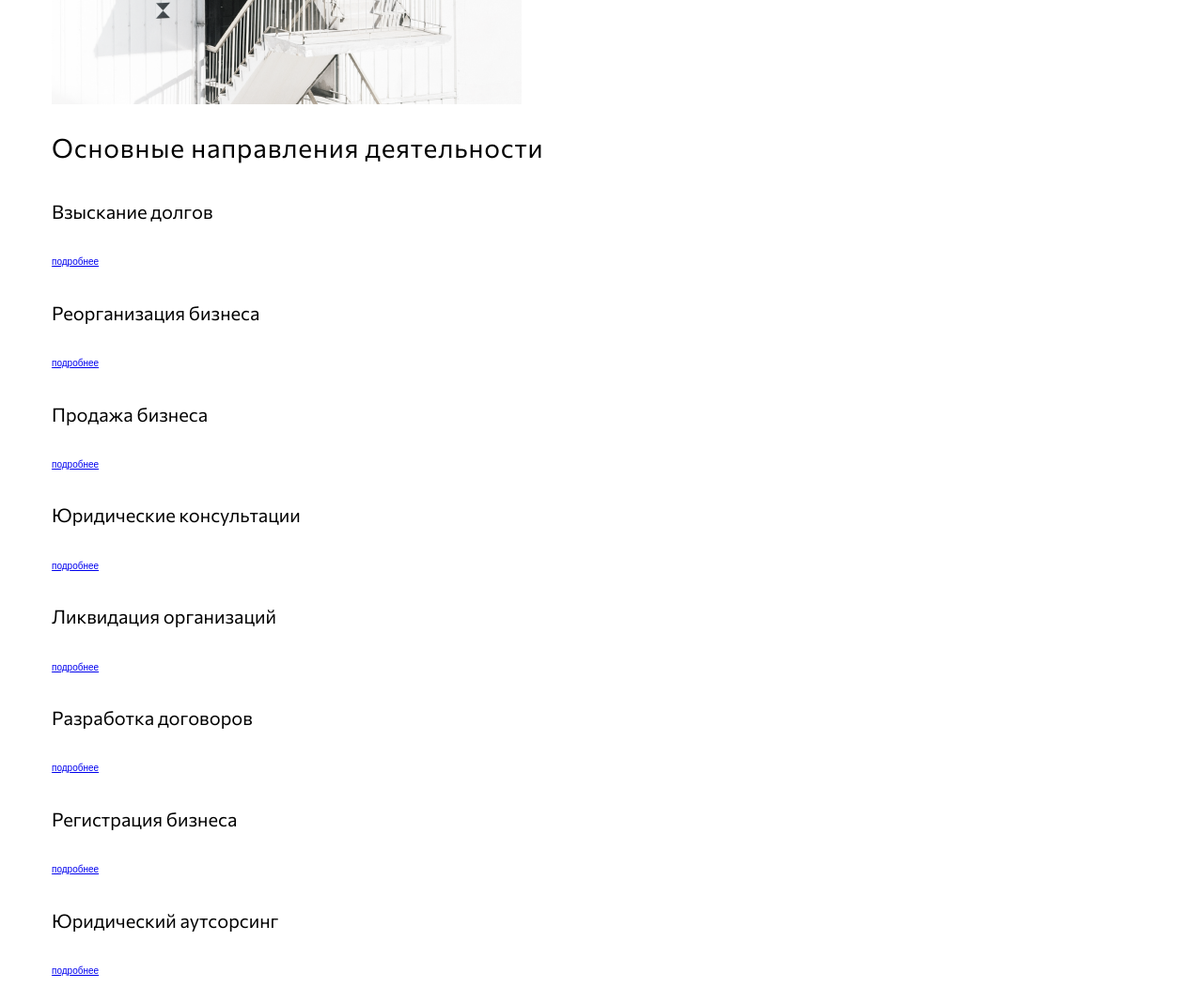
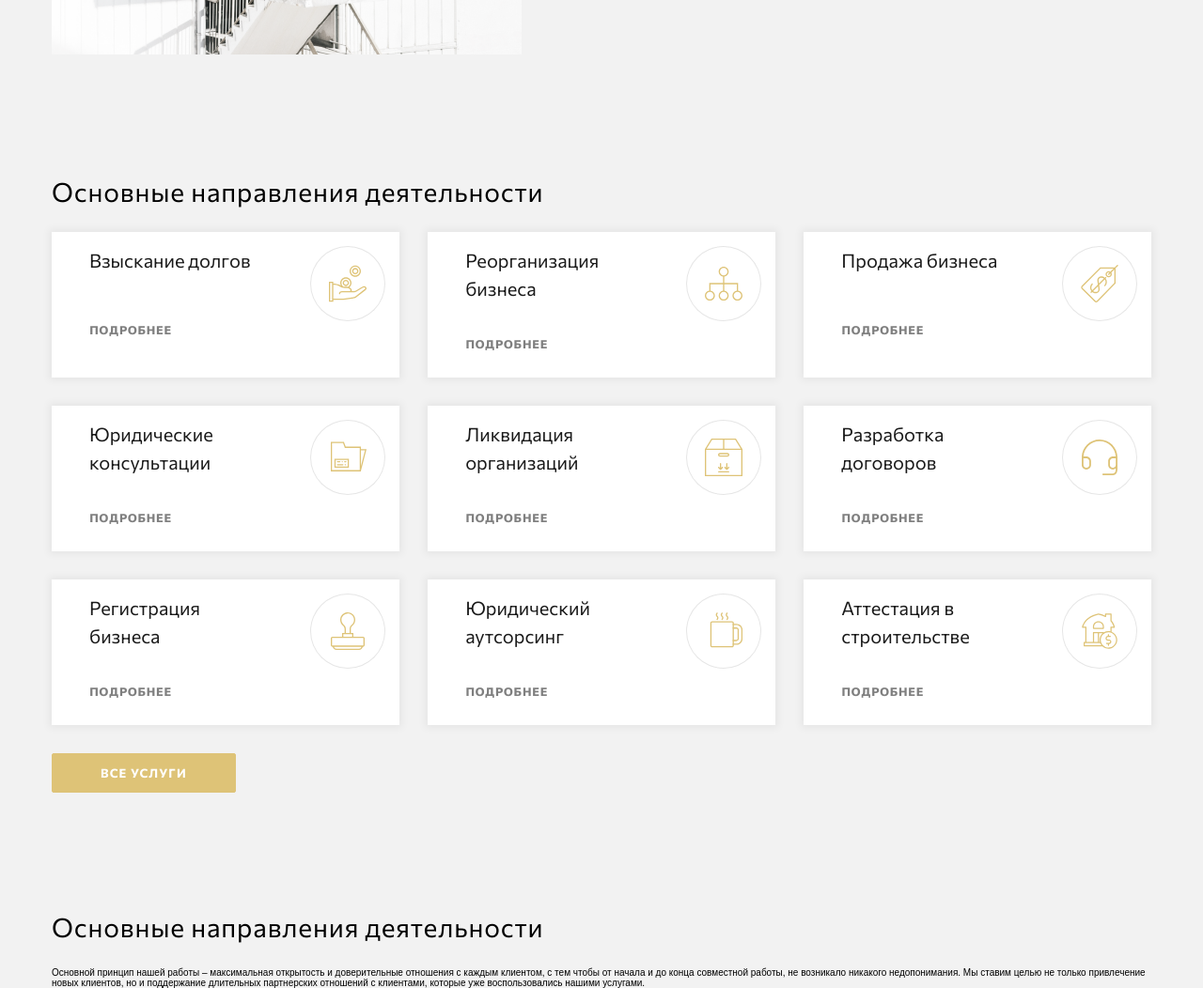
Before and after one commit to KarinaMasalova/MK, a website built with webpack: page index.html in a window 1280 px wide. Shown: the part 1620-2672 px from the top of the page at 94% size. Built offline with nearby package versions, Linux system fonts and the light colour scheme.

Commit message:
feat: add styles to directions section

```diff
--- a/index.html
+++ b/index.html
@@ -115,14 +115,14 @@
                             </div>
                             <a class="direction__detailed" href="#" target=_blank>подробнее</a>
                         </div>
-                        <div class="directon">
+                        <div class="direction">
                             <div class="direction__description">
                                 <h5 class="direction__title">Реорганизация бизнеса</h5>
                                 <span class="direction__img direction__img_reorganization"></span>
                             </div>
                             <a class="direction__detailed" href="#" target=_blank>подробнее</a>
                         </div>
-                        <div class="directon">
+                        <div class="direction">
                             <div class="direction__description">
                                 <h5 class="direction__title">Продажа бизнеса</h5>
                                 <span class="direction__img direction__img_sale"></span>
@@ -136,14 +136,14 @@
                             </div>
                             <a class="direction__detailed" href="#" target=_blank>подробнее</a>
                         </div>
-                        <div class="directon">
+                        <div class="direction">
                             <div class="direction__description">
                                 <h5 class="direction__title">Ликвидация организаций</h5>
                                 <span class="direction__img direction__img_liquidation"></span>
                             </div>
                             <a class="direction__detailed" href="#" target=_blank>подробнее</a>
                         </div>
-                        <div class="directon">
+                        <div class="direction">
                             <div class="direction__description">
                                 <h5 class="direction__title">Разработка договоров</h5>
                                 <span class="direction__img direction__img_contracts"></span>
@@ -157,14 +157,14 @@
                             </div>
                             <a class="direction__detailed" href="./src/business-registration.html" target=_blank>подробнее</a>
                         </div>
-                        <div class="directon">
+                        <div class="direction">
                             <div class="direction__description">
                                 <h5 class="direction__title">Юридический аутсорсинг</h5>
                                 <span class="direction__img direction__img_outsourcing"></span>
                             </div>
                             <a class="direction__detailed" href="#" target=_blank>подробнее</a>
                         </div>
-                        <div class="directon">
+                        <div class="direction">
                             <div class="direction__description">
                                 <h5 class="direction__title">Аттестация в строительстве</h5>
                                 <span class="direction__img direction__img_certification"></span>
--- a/src/sass/abstract/_mixins.scss
+++ b/src/sass/abstract/_mixins.scss
@@ -10,6 +10,7 @@
 @mixin columns($width) {
     display: flex;
     flex-wrap: wrap;
+    justify-content: space-between;
     > * {
         flex-basis: $width;
     }
--- a/src/sass/base/_base.scss
+++ b/src/sass/base/_base.scss
@@ -1,5 +1,9 @@
 html {
     font-size: 10px;
+}
+
+body {
+    background-color: $color-bg;
 }
 
 h1 {
--- /dev/null
+++ b/src/sass/layouts/_columns.scss
@@ -0,0 +1,11 @@
+.layout-4-column {
+    @include columns($width: 21%);
+}
+
+.layout-3-column {
+    @include columns($width: 31.6%);
+}
+
+.layout-2-column {
+    @include columns($width: 48%);
+}
--- /dev/null
+++ b/src/sass/layouts/_directions.scss
@@ -0,0 +1,67 @@
+.directions {
+    padding: 100px 0;
+}
+
+.direction {
+    background-color: $color-light;
+    box-shadow: 0px 0px 8px 3px rgba(0,0,0,0.05);
+    padding: 15px 15px 25px 40px;
+    margin-bottom: 30px;
+}
+
+.direction__description {
+    display: flex;
+    justify-content: space-between;
+}
+
+.direction__title {
+    max-width: 180px;
+    margin: 0 0 35px 0;
+    color: $color-headlines;
+}
+
+.direction__img {
+    width: 80px;
+    height: 80px;
+    border-radius: 50%;
+    border: 1px solid $color-pagination;
+    background-repeat: no-repeat;
+    background-position: center;
+    &_debt {
+        background-image: url(../img/icons/activity-direction/icon-1.svg);
+    }
+    &_reorganization {
+        background-image: url(../img/icons/activity-direction/icon-2.svg);
+    }
+    &_sale {
+        background-image: url(../img/icons/activity-direction/icon-3.svg);
+    }
+    &_consultations {
+        background-image: url(../img/icons/activity-direction/icon-4.svg);
+    }
+    &_liquidation {
+        background-image: url(../img/icons/activity-direction/icon-5.svg);
+    }
+    &_contracts {
+        background-image: url(../img/icons/activity-direction/icon-6.svg);
+    }
+    &_registration {
+        background-image: url(../img/icons/activity-direction/icon-7.svg);
+    }
+    &_outsourcing {
+        background-image: url(../img/icons/activity-direction/icon-8.svg);
+    }
+    &_certification {
+        background-image: url(../img/icons/activity-direction/icon-9.svg);
+    }
+}
+
+.direction__detailed {
+    @include font($family: 'Lato', $size: 1.2rem, $height:2.0rem, $weight: 600, $letter: 0.02em);
+    text-transform: uppercase;
+    text-decoration: none;
+    color: $color-half-dark;
+    &:hover {
+        text-decoration: underline;
+    }
+}
--- a/src/sass/style.scss
+++ b/src/sass/style.scss
@@ -18,3 +18,5 @@
 @import "layouts/header";
 @import "layouts/wrapper";
 @import "layouts/promo";
+@import "layouts/directions";
+@import "layouts/columns";
```
